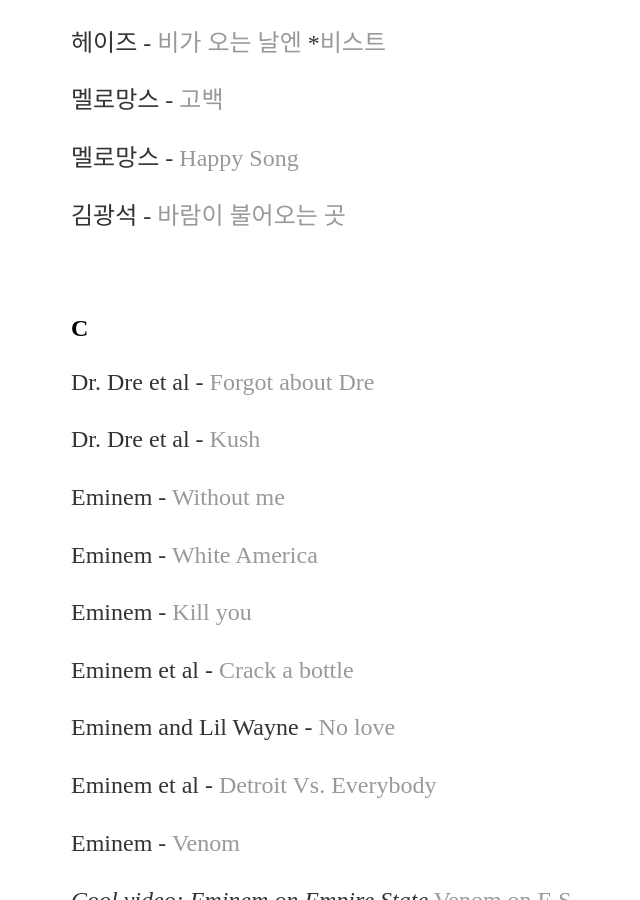
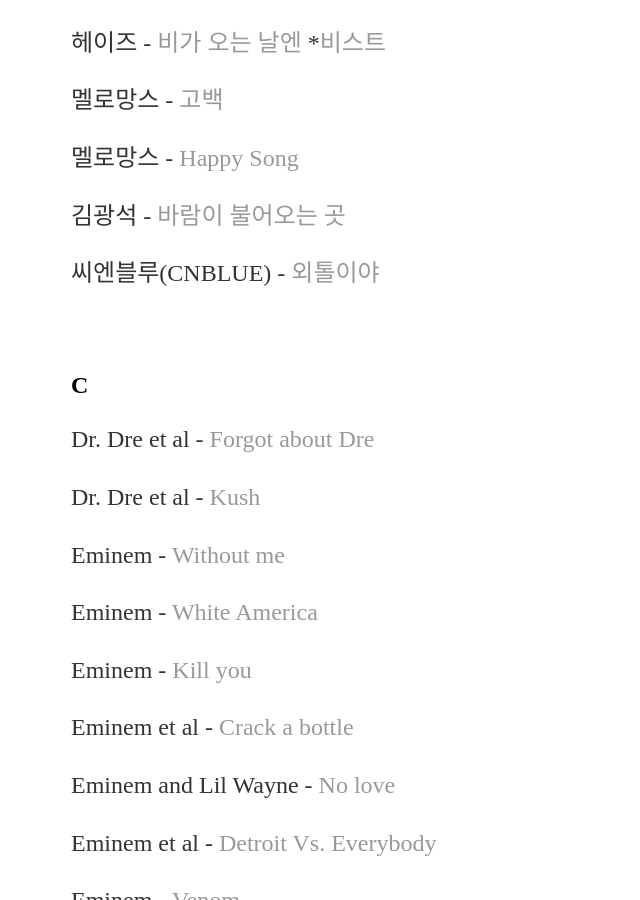
Before and after one commit to yjkweon24/yjkweon24.github.io, a Jekyll site: the page built from _posts/2018-10-23-songs-that-i-love.md, in a window 1280 px wide and 900 px high, scrolled down 11939 px. Shown: the whole window, without its empty margins (121-761 px from the left). Built offline with Jekyll 4.4.1, drawn with Linux system fonts in a browser that asks for light colours.

Commit message:
Update 2018-10-23-songs-that-i-love.md

```diff
--- a/_posts/2018-10-23-songs-that-i-love.md
+++ b/_posts/2018-10-23-songs-that-i-love.md
@@ -415,6 +415,8 @@
 
 김광석 - [바람이 불어오는 곳](https://www.youtube.com/watch?v=a0KAnVgShAQ&ab_channel=chorongcho)
 
+씨엔블루(CNBLUE) - [외톨이야](https://www.youtube.com/watch?v=anlOHlMn41g&list=RDanlOHlMn41g&start_radio=1)
+
 <br>
 
 ## C
```
